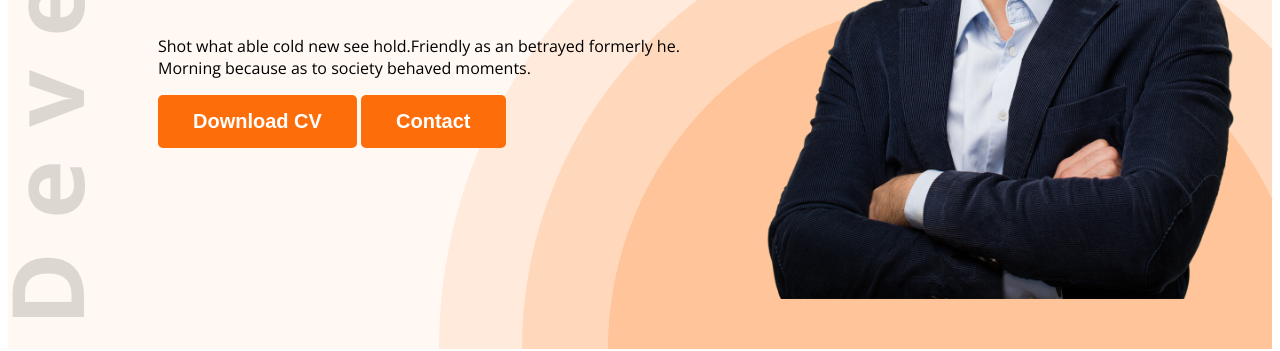
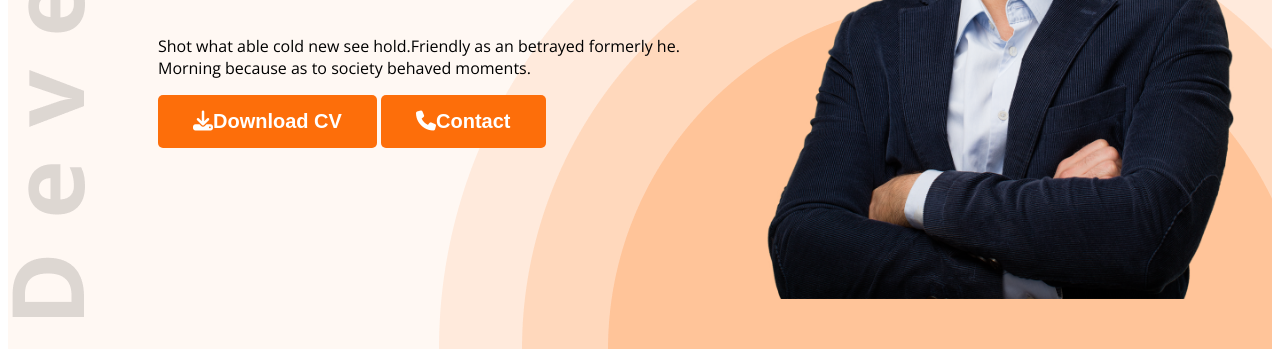
Before and after one commit to shalve37/webdeveloper-portfolio, a plain HTML site: page index.html in a window 1280 px wide. Shown: the part 454-805 px from the top of the page. Drawn offline with nearby package versions, Linux system fonts and the light colour scheme.

Commit message:
added icons

```diff
--- a/index.html
+++ b/index.html
@@ -30,8 +30,8 @@
                 <h1 class="banner-title">Mary Hardy</h1>
                 <p>Shot what able cold new see hold.Friendly as an betrayed formerly he. Morning because as to society
                     behaved moments.</p>
-                <button class="btn-primary">Download CV</button>
-                <button class="btn-primary">Contact</button>
+                <button class="btn-primary"><i class="fa-solid fa-download"></i>Download CV</button>
+                <button class="btn-primary"><i class="fa-solid fa-phone"></i>Contact</button>
             </div>
             <img class="profile-picture" src="images/hardy.png" alt="">
         </div>
@@ -153,7 +153,7 @@
             </div>
             </div>
             <div class="download-cv">
-                <button class="btn-primary">Download CV</button>
+                <button class="btn-primary"><i class="fa-solid fa-download"></i>Download CV</button>
             </div>
         </section>
     </main>
```
